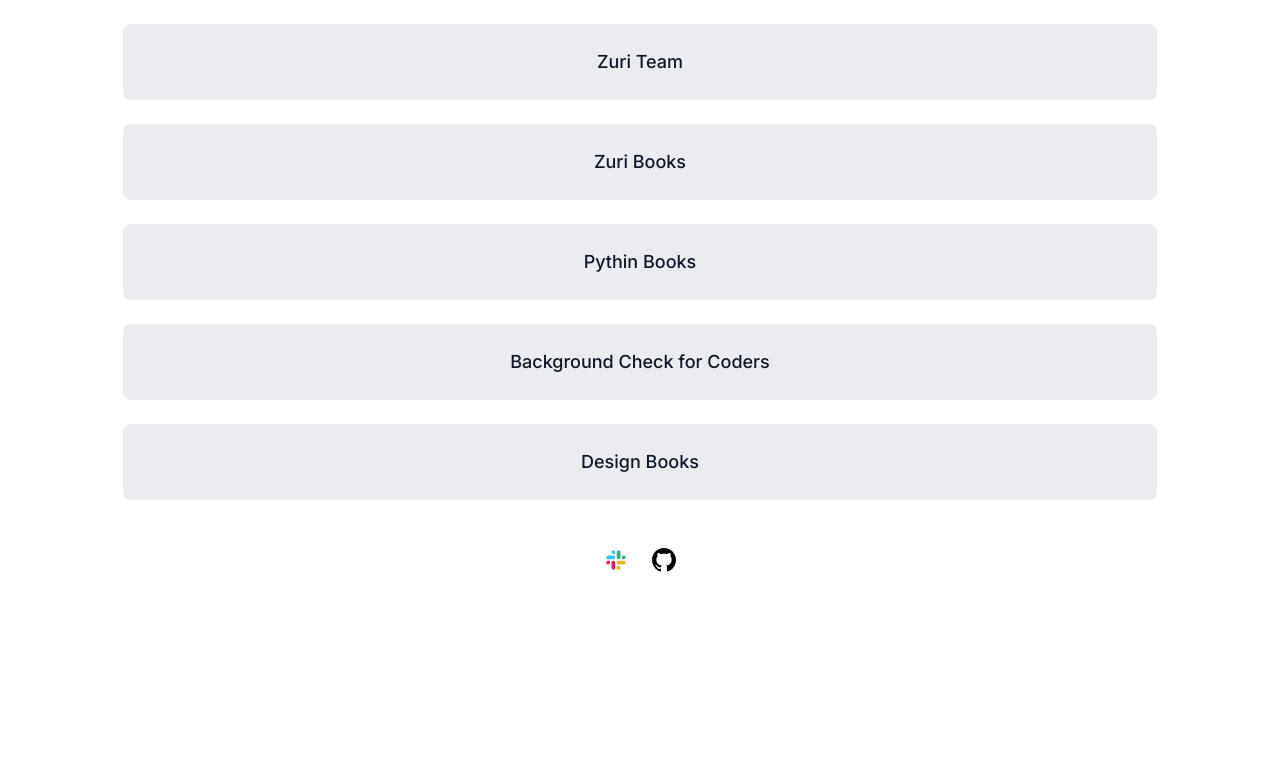
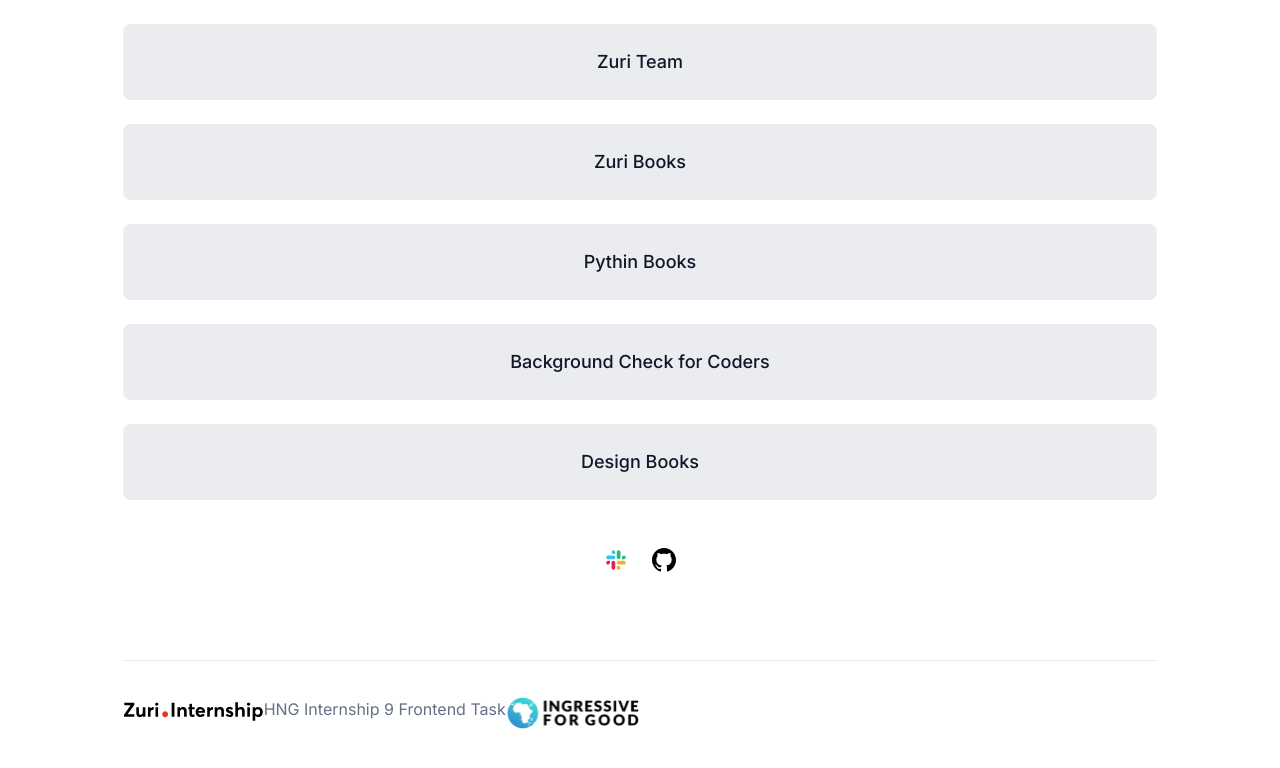
Before and after one commit to Deelyah/HNG-Stage1, a React (Vite) app: page / in a window 1280 px wide. Shown: the part 312-1080 px from the top of the page. Before the commit the page ends 972 px from the top, so only its background shows below. Built offline with nearby package versions, Linux system fonts and the light colour scheme.

Commit message:
chore: add footer

```diff
--- a/src/components/Home.jsx
+++ b/src/components/Home.jsx
@@ -3,6 +3,9 @@ import kebabMenu from "../assets/kebab-menu.svg";
 import backIcon from "../assets/back-icon.svg";
 import slackIcon from "../assets/slack.svg";
 import githubIcon from "../assets/github.svg";
+import zuri from "../assets/large-zuri-icon.svg";
+// import HNG from "../assets/";
+import I4G from "../assets/large-I4G.svg";
 function Home() {
   const links = [
     {
@@ -59,10 +62,15 @@ function Home() {
             );
           })}
         </div>
-        <div className="flex w-full justify-center py-6">
+        <div className="flex w-full justify-center py-6 mb-16">
           <img src={slackIcon} alt="slack icon" className="mr-6" />
           <img src={githubIcon} alt="github icon" className="" />
         </div>
+        <footer className="border-t flex flex-col md:flex-row justify-start py-9">
+          <img src={zuri} alt="" className="max-w-[185px] max-h-[24px]" />
+          <p className="text-[#667085]">HNG Internship 9 Frontend Task</p>
+          <img src={I4G} alt="" />
+        </footer>
       </div>
     </div>
   );
```
